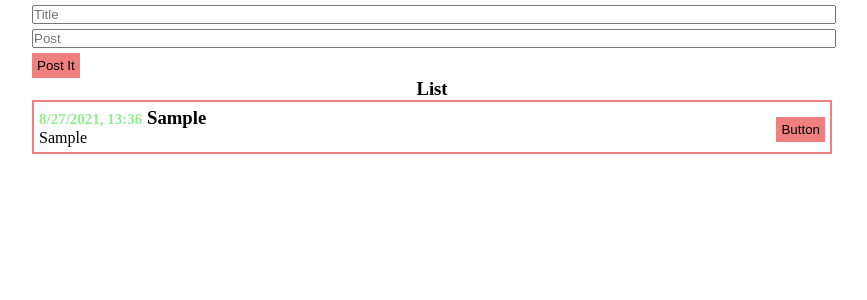
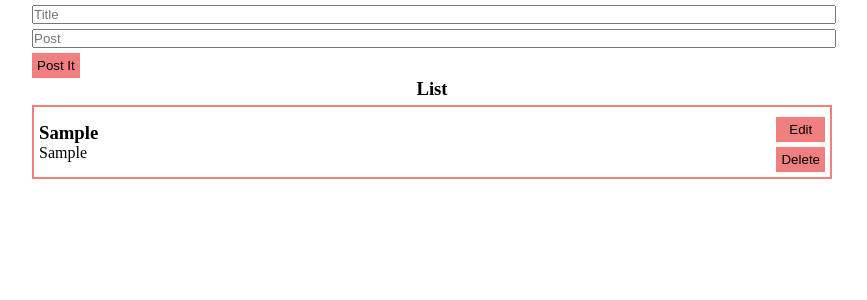
Before and after one commit to denysMoon/to-do-react-2, a React (Create React App) app: page / in a window 1280 px wide. Both pictures are taken after typing "Sample", "Sample" into the empty fields and a click on the button "Post It". Shown: the top 300 px of the page, without its empty margins (208-1075 px from the left). Built offline with nearby package versions, Linux system fonts and the light colour scheme.

Commit message:
add delete item

```diff
--- a/package.json
+++ b/package.json
@@ -10,6 +10,7 @@
     "react": "^17.0.2",
     "react-dom": "^17.0.2",
     "react-scripts": "4.0.3",
+    "react-transition-group": "^4.4.2",
     "web-vitals": "^1.0.1"
   },
   "scripts": {
--- a/src/App.js
+++ b/src/App.js
@@ -12,7 +12,7 @@ function App() {
     <div className="App">
       <Form setPost={setPost} posts={posts} />
       <h3 style={{textAlign: "center"}}>List</h3>
-      <PostList posts={posts} />
+      <PostList posts={posts} setPost={setPost} />
     </div>
   );
 }
--- a/src/components/PostItem/PostItem.jsx
+++ b/src/components/PostItem/PostItem.jsx
@@ -1,16 +1,22 @@
 import Button from '../UI/button/Button'
 
-import moment from 'moment'
+// import moment from 'moment'
 
-const PostItem = ( {title, post, date} ) =>{
+const PostItem = ( {title, post, posts, date, setPost} ) =>{
+    const deletePost = () =>{
+        setPost(posts.filter(el=>{
+            return el.date!==date
+        }))
+    }
     return(
         <div className="post">
             <div className="post-content">
-                <h3><span style={{fontSize: "15px", color: "lightgreen"}}>{date.toLocaleDateString()}, {date.getHours()}:{date.getMinutes()}</span> {title}</h3>
+                <h3>{title}</h3>
                 {post}
             </div>
             <div className="post-button">
-                <Button>Button</Button>
+                <Button>Edit</Button>
+                <Button deletePost={deletePost} >Delete</Button>
             </div>
         </div>
     )
--- a/src/components/PostList/PostList.jsx
+++ b/src/components/PostList/PostList.jsx
@@ -1,15 +1,14 @@
 import PostItem from "../PostItem/PostItem"
 import Title from "../Title/Title"
 
-const PostList = ( { posts } ) =>{
-    console.log(posts)
+const PostList = ( { posts, setPost } ) =>{
     return(
         <div>
             {
                 !posts.length ? <Title /> : (
                     posts.map(el =>{
                        return <PostItem title={el.title}
-                        post={el.post} date={el.date} key={el.date} />
+                        post={el.post} date={el.date} key={el.date} posts={posts} setPost={setPost}  />
                     })
                 )
             }
--- a/src/components/UI/button/Button.jsx
+++ b/src/components/UI/button/Button.jsx
@@ -2,7 +2,7 @@ import s from './Button.module.css'
 
 const Button = ({ children ,...props}) =>{
     return(
-        <button className={s.button}>
+        <button onClick={props.deletePost} className={s.button}>
             {children}
         </button>
     )
--- a/src/styles/App.css
+++ b/src/styles/App.css
@@ -15,4 +15,10 @@
     display: flex;
     justify-content: space-between;
     align-items: center;
+    margin-top: 5px;
 }
+.post-button{
+    display: flex;
+    flex-direction: column;
+    justify-content: center;
+}
```
Also changed, not shown: 2 other files (tests, documents, lock files or other folders).
